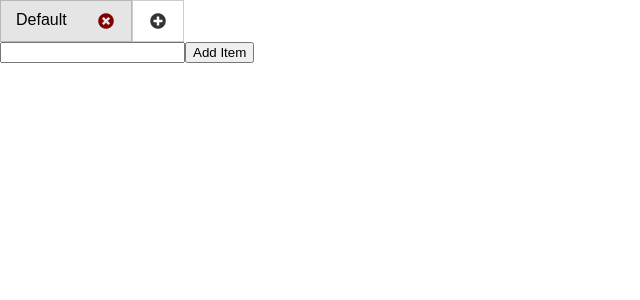
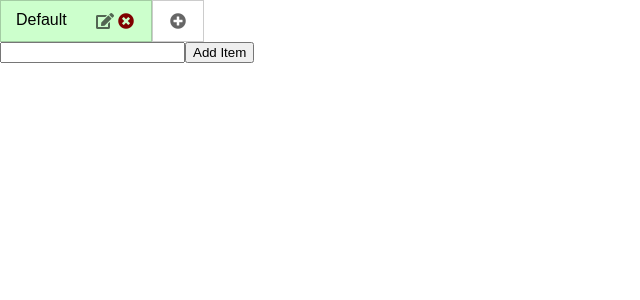
Before and after one commit to brockwei/todoapp, a React (Create React App) app: page / in a window 1280 px wide. Shown: the top 300 px of the page, without its empty margins (0-640 px from the left). Built offline with nearby package versions, Linux system fonts and the light colour scheme.

Commit message:
Updated category tabs functionality

```diff
--- a/src/actions/categoryList.tsx
+++ b/src/actions/categoryList.tsx
@@ -1,6 +1,7 @@
 import { Dispatch } from 'redux';
 import { ICategory } from '../interface';
 
+// Category Tabs
 export const setActiveCategory = (categoryItem: ICategory) => {
     return (dispatch: Dispatch<Object>) => {
         dispatch({
@@ -9,7 +10,22 @@ export const setActiveCategory = (categoryItem: ICategory) => {
         });
     };
 };
-
+export const addCategory = (categoryItem: ICategory) => {
+    return (dispatch: Dispatch<Object>) => {
+        dispatch({
+            type: 'ADD_CATEGORY',
+            categoryItem
+        });
+    };
+};
+export const editCategory = (categoryItem: ICategory) => {
+    return (dispatch: Dispatch<Object>) => {
+        dispatch({
+            type: 'EDIT_CATEGORY',
+            categoryItem
+        });
+    };
+};
 export const deleteCategory = (categoryItem: ICategory) => {
     return (dispatch: Dispatch<Object>) => {
         dispatch({
@@ -18,3 +34,37 @@ export const deleteCategory = (categoryItem: ICategory) => {
         });
     };
 };
+
+// Edit Category
+export const editCategoryInputId = (categoryItem: ICategory) => {
+    return (dispatch: Dispatch<Object>) => {
+        dispatch({
+            type: 'SET_EDIT_CATEGORY_INPUT_ID',
+            categoryItem
+        });
+    };
+};
+export const resetCategoryInputId = () => {
+    return (dispatch: Dispatch<Object>) => {
+        dispatch({
+            type: 'RESET_EDIT_CATEGORY_INPUT_ID'
+        });
+    };
+};
+
+// Category input field
+export const changeCategoryInput = (text: string) => {
+    return (dispatch: Dispatch<Object>) => {
+        dispatch({
+            type: 'CHANGE_CATEGORY_INPUT',
+            text
+        });
+    };
+};
+export const clearCategoryInput = () => {
+    return (dispatch: Dispatch<Object>) => {
+        dispatch({
+            type: 'CLEAR_CATEGORY_INPUT'
+        });
+    };
+};
--- a/src/components/buttons.tsx
+++ b/src/components/buttons.tsx
@@ -1,9 +1,20 @@
 import * as React from 'react';
+
+export const EditButton = (props: any) => {
+    return (
+        <div
+            className="icon-button edit-icon-button"
+            onClick={() => { props.handleClick(props.editItem); }}
+        >
+            <i className="fa fa-edit" />
+        </div>
+    );
+};
 
 export const DeleteButton = (props: any) => {
     return (
         <div
-            className="delete-button"
+            className="icon-button delete-icon-button"
             onClick={() => { props.handleClick(props.deleteItem); }}
         >
             <i className="fa fa-times-circle" />
@@ -14,10 +25,23 @@ export const DeleteButton = (props: any) => {
 export const AddButton = (props: any) => {
     return (
         <div
-            className="add-button"
-            onClick={props.handleClick}
+            className="icon-button add-icon-button"
+            onClick={() => { props.handleClick(props.addItem); }}
         >
             <i className="fa fa-plus-circle" />
         </div>
     );
 };
+
+export const ConfirmButton = (props: any) => {
+    return (
+        <div
+            className="icon-button confirm-icon-button"
+            onMouseDown={() => {
+                props.handleClick(props.confirmItem); }
+            }
+        >
+            <i className="fa fa-check-circle" />
+        </div>
+    );
+};
--- a/src/components/category.tsx
+++ b/src/components/category.tsx
@@ -1,38 +1,59 @@
 import * as React from 'react';
 
-import { DeleteButton, AddButton } from './buttons';
+import { DeleteButton, AddButton, ConfirmButton, EditButton } from './buttons';
 
 export const CategoryTab = (props: any) => {
     return (
         <li
-            className="button category-tab"
+            className={`button category-tab ${props.isActiveCategory ? 'active-category-tab' : ''}`}
             onClick={() => {
                 props.handleSetActiveCategory(props.category);
             }}
         >
+            {/* Text/Edit Field */}
             {
-                props.category.category
+                props.isEditCategory ?
+                    <input
+                        className="new-tab-input-field"
+                        autoFocus={true}
+                        onChange={(e) => props.handleCategoryInputChange(e.currentTarget.value)}
+                        onBlur={() => props.handleInputBlur(props.category)}
+                        value={props.categoryInputText}
+                    />
+                    : props.category.category
             }
-            {/* <div
-                className="add-button"
 
-            >
-                <i className="fa fa-plus-circle" />
-            </div> */}
-            <DeleteButton handleClick={props.handleDeleteCategory} deleteItem={props.category} />
+            {/* <input
+                className="new-tab-input-field"
+                autoFocus={true}
+                onBlur={() => {
+                    props.setNewCategoryInputField(false);
+                    props.handleNewCategoryInputChange('');
+                }}
+                onChange={(e) => props.handleNewCategoryInputChange(e.currentTarget.value)}
+                value={props.newCategoryInput}
+            /> */}
+            {/* Button Group */}
+            {
+                props.isActiveCategory ?
+                    <div className="button-group">
+                        {
+                            props.isEditCategory ?
+                                <ConfirmButton handleClick={props.handleConfirmCategoryInput} confirmItem={{ ...props.category, category: props.categoryInputText }} />
+                                : <EditButton handleClick={props.handleEditCategory} editItem={props.category} />
+                        }
+                        <DeleteButton handleClick={props.handleDeleteCategory} deleteItem={props.category} />
+                    </div>
+                    : null
+            }
         </li>
     );
 };
 
 export const NewCategoryTab = (props: any) => {
     return (
-        <li
-            className="new-category-tab"
-            // onClick={() => {
-            //     props.handleSetActiveCategory(props.category);
-            // }}
-        >
-            <AddButton handleClick={props.handleAddCategory} deleteItem={props.category} />
+        <li className="new-category-tab">
+            <AddButton handleClick={props.handleAddNewCategory} addItem={{ category: '', id: props.newCategoryId }} />
         </li>
     );
 };
--- a/src/containers/categoryList.tsx
+++ b/src/containers/categoryList.tsx
@@ -7,16 +7,25 @@ import { ICategory } from '../interface';
 // import { TodoListProps } from '../interface';
 
 // Actions
-import { setActiveCategory, deleteCategory } from '../actions';
+import { setActiveCategory, addCategory, editCategory, deleteCategory, editCategoryInputId, resetCategoryInputId, changeCategoryInput, clearCategoryInput } from '../actions';
 
 // Components
 import { CategoryTab, NewCategoryTab } from '../components/category';
 
 interface CategoryListProps {
-    activeCategory: string;
+    activeCategory: number;
+    editCategoryId: number;
     categoryList: ICategory[];
+    isInputActive: boolean;
+    categoryInputText: string;
     setActiveCategory: (categoryItem: ICategory) => Dispatch<Object>;
+    addCategory: (categoryItem: ICategory) => Dispatch<Object>;
+    editCategory: (categoryItem: ICategory) => Dispatch<Object>;
     deleteCategory: (categoryItem: ICategory) => Dispatch<Object>;
+    changeCategoryInput: (text: string) => Dispatch<Object>;
+    editCategoryInputId: (categoryItem: ICategory) => Dispatch<Object>;
+    resetCategoryInputId: () => Dispatch<Object>;
+    clearCategoryInput: () => Dispatch<Object>;
 }
 
 class CategoryList extends React.Component<CategoryListProps, {}> {
@@ -32,17 +41,69 @@ class CategoryList extends React.Component<CategoryListProps, {}> {
         // Set Active Category
         this.props.setActiveCategory(this.props.categoryList[0]);
     }
+    handleEditCategory = (category: ICategory) => {
+        this.props.editCategoryInputId(category);
+        this.props.changeCategoryInput(category.category);
+    }
+    handleConfirmCategoryInput = (category: ICategory) => {
+        this.props.editCategory(category);
+        this.props.resetCategoryInputId();
+        this.props.clearCategoryInput();
+    }
+    // handleCategoryInputChange = (e: any) => {
+    //     this.props.changeCategoryInput(e.currentTarget.value);
+    // }
+    handleAddNewCategory = (category: ICategory) => {
+        this.props.addCategory(category);
+        this.props.setActiveCategory(category);
+        this.handleEditCategory(category);
+    }
+    handleInputBlur = (category: ICategory) => {
+        // Case 1: edit == true and input not empty
+        console.log('handleblur');
+        if (this.props.editCategoryId && this.props.categoryInputText.length > 0) {
+            this.handleConfirmCategoryInput(category);
+        }
+
+    }
+    // handleAddCategory = (category: ICategory) => {
+    //     console.log('test');
+    //     this.props.addCategory(category);
+    //     this.props.setActiveCategory(category);
+    // }
     render() {
         return (
             <ul className="category-list">
                 {
                     this.props.categoryList.map((category) => {
                         return (
-                            <CategoryTab key={category.id} category={category} handleSetActiveCategory={this.handleSetActiveCategory} handleDeleteCategory={this.handleDeleteCategory}/>
+                            <CategoryTab
+                                key={category.id}
+                                // Tab Props
+                                category={category}
+                                isActiveCategory={category.id === this.props.activeCategory}
+                                handleSetActiveCategory={this.handleSetActiveCategory}
+                                handleDeleteCategory={this.handleDeleteCategory}
+                                // Input Props
+                                editCategoryId={this.props.editCategoryId}
+                                isEditCategory={category.id === this.props.editCategoryId}
+                                categoryInputText={this.props.categoryInputText}
+                                handleEditCategory={this.handleEditCategory}
+                                handleCategoryInputChange={this.props.changeCategoryInput}
+                                handleConfirmCategoryInput={this.handleConfirmCategoryInput}
+                                handleInputBlur={this.handleInputBlur}
+                            />
                         );
                     })
                 }
-                <NewCategoryTab />
+                <NewCategoryTab
+                    newCategoryId={this.props.categoryList[this.props.categoryList.length - 1].id + 1}
+                    // handleAddNewCategory={this.props.addCategory}
+                    handleAddNewCategory={this.handleAddNewCategory}
+                // isInputActive={this.props.isInputActive}
+                // setNewCategoryInputField={this.props.setNewCategoryInputField}
+                // handleAddCategory={this.handleAddCategory}
+                />
             </ul>
         );
     }
@@ -50,15 +111,30 @@ class CategoryList extends React.Component<CategoryListProps, {}> {
 
 function mapStateToProps(state: any) {
     return {
+        // Tab Props
+        categoryList: state.categoryList,
         activeCategory: state.activeCategory,
-        categoryList: state.categoryList
+        // Input Props
+        editCategoryId: state.editCategoryInputId,
+        categoryInputText: state.changeCategoryInput,
+
+        isInputActive: state.newCategoryInputActive,
+
     };
 }
 function mapDispatchToProps(dispatch: Dispatch<Object>) {
     return bindActionCreators(
         {
+            // Tab Props
             setActiveCategory,
-            deleteCategory
+            addCategory,
+            editCategory,
+            deleteCategory,
+            // Input Props
+            changeCategoryInput,
+            clearCategoryInput,
+            editCategoryInputId,
+            resetCategoryInputId
         },
         dispatch);
 }
--- a/src/index.css
+++ b/src/index.css
@@ -11,31 +11,40 @@ ul {
 }
 
 /* Common */
+.new-tab-input-field {
+  width: 60px;
+}
+.button-group {
+  display: flex;
+}
 .button:hover {
   cursor: pointer;
 }
-.delete-button {
-  color: rgb(128,0,0);
+.icon-button {
   padding: 2px;
   display: flex;
   justify-content: center;
   align-items: center;
 }
-.delete-button:hover {
+.icon-button:hover {
+  cursor: pointer;
   transform: scale(1.2);
-  color: rgb(170, 0, 0);
   transition: 0.1s;
 }
-.add-button {
-  color: rgba(0,0,0,0.8);
-  padding: 2px;
-  display: flex;
-  justify-content: center;
-  align-items: center;
+.delete-icon-button {
+  color: rgb(128,0,0);
 }
-.add-button:hover {
-  transform: scale(1.2);
-  transition: 0.1s;
+.delete-icon-button:hover {
+  color: rgb(170, 0, 0);
+}
+.add-icon-button {
+  color: rgba(0,0,0,0.6);
+}
+.confirm-icon-button {
+  color: rgba(0,128,0,1);
+}
+.edit-icon-button {
+  color: rgba(0,0,0,0.6);
 }
 
 /* Todo Item */
@@ -56,7 +65,7 @@ ul {
 
 }
 .category-tab {
-  width: 100px;
+  width: 120px;
   border: 1px solid rgba(0,0,0,0.2);
   padding: 10px 15px;
   display: flex;
@@ -65,6 +74,9 @@ ul {
 .category-tab:hover {
   background: rgba(0,0,0, 0.1);
 }
+.active-category-tab, .active-category-tab:hover {
+  background:rgba(0,255,0,0.2);
+}
 .new-category-tab {
   /* width: 100px; */
   border: 1px solid rgba(0,0,0,0.2);
--- a/src/reducers/categoryReducers.tsx
+++ b/src/reducers/categoryReducers.tsx
@@ -9,13 +9,17 @@ const defaultCategory = [
 
 export const categoryList = (state: ICategory[] = defaultCategory, action: { type: string, categoryItem: ICategory }) => {
     switch (action.type) {
-        case 'ADD_CATEGORY_ITEM':
+        case 'ADD_CATEGORY':
             let id = state.length === 0 ? 1 : (state[state.length - 1].id + 1);
             let itemToAdd = {
                 ...action.categoryItem,
                 id
             };
             return state.concat(itemToAdd);
+        case 'EDIT_CATEGORY':
+            return state.map((category) => {
+                return category.id === action.categoryItem.id ? action.categoryItem : category;
+            });
         case 'DELETE_CATEGORY':
             return state.length <= 1 ? state : state.filter((category) => {
                 return category.id !== action.categoryItem.id;
@@ -25,11 +29,33 @@ export const categoryList = (state: ICategory[] = defaultCategory, action: { typ
     }
 };
 
-export const activeCategory = (state: string = '', action: { type: string, categoryItem: ICategory }) => {
+export const activeCategory = (state: number | null = null, action: { type: string, categoryItem: ICategory }) => {
     switch (action.type) {
         case 'SET_ACTIVE_CATEGORY':
-            return action.categoryItem.category;
+            return action.categoryItem.id;
         default:
             return state;
     }
 };
+
+// Category Input
+export const changeCategoryInput = (state = '', action: { type: string, text: string }) => {
+    switch (action.type) {
+        case 'CHANGE_CATEGORY_INPUT':
+            return action.text;
+        case 'CLEAR_CATEGORY_INPUT':
+            return '';
+        default:
+            return state;
+    }
+};
+export const editCategoryInputId = (state: number | null = null, action: { type: string, categoryItem: ICategory }) => {
+    switch (action.type) {
+        case 'SET_EDIT_CATEGORY_INPUT_ID':
+            return action.categoryItem.id;
+        case 'RESET_EDIT_CATEGORY_INPUT_ID':
+            return null;
+        default:
+            return state;
+    }
+};
--- a/src/reducers/index.tsx
+++ b/src/reducers/index.tsx
@@ -3,12 +3,14 @@ import thunk from 'redux-thunk';
 
 // Reducers
 import { todoList, changeTodoInput } from './todolistReducers';
-import { categoryList, activeCategory } from './categoryReducers';
+import { categoryList, activeCategory, changeCategoryInput, editCategoryInputId } from './categoryReducers';
 
 const reducers = combineReducers({
     // Category Reducers
     categoryList,
     activeCategory,
+    changeCategoryInput,
+    editCategoryInputId,
     // Todo List Reducers
     todoList,
     changeTodoInput,
```
